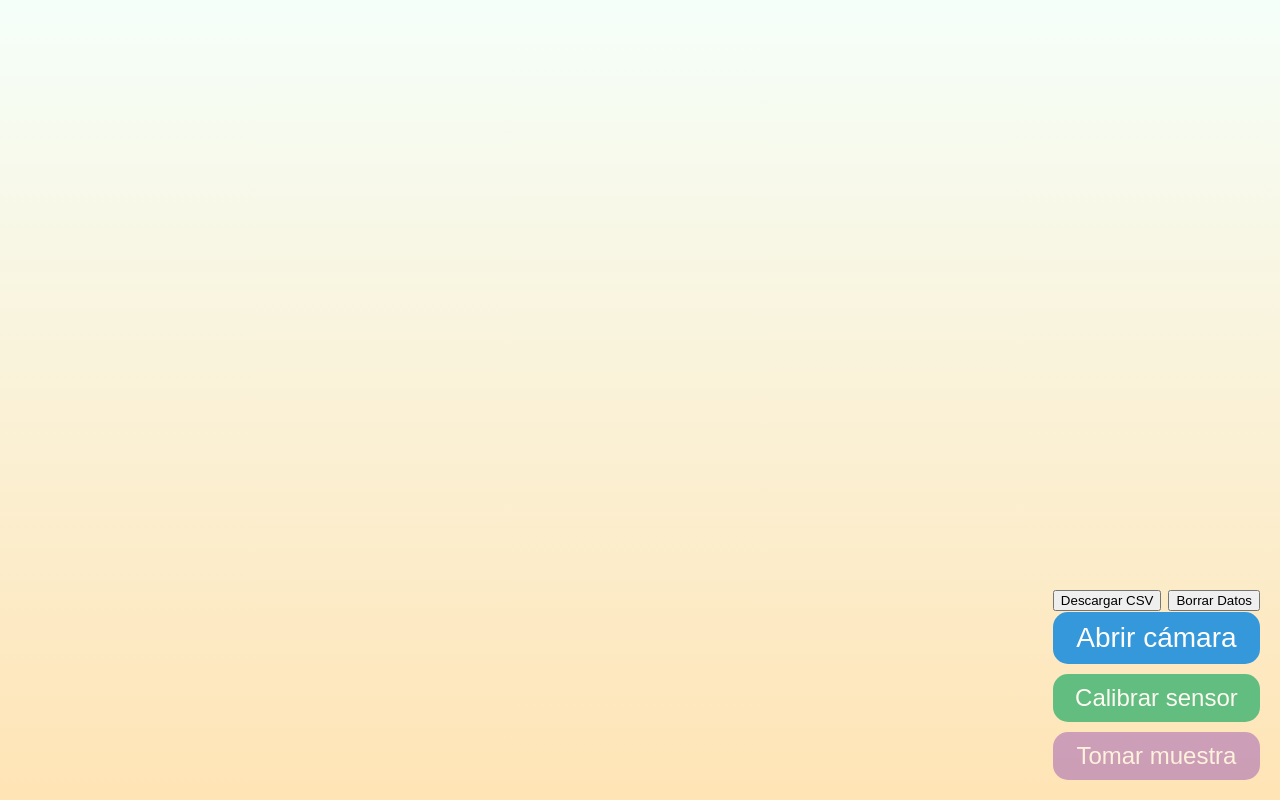
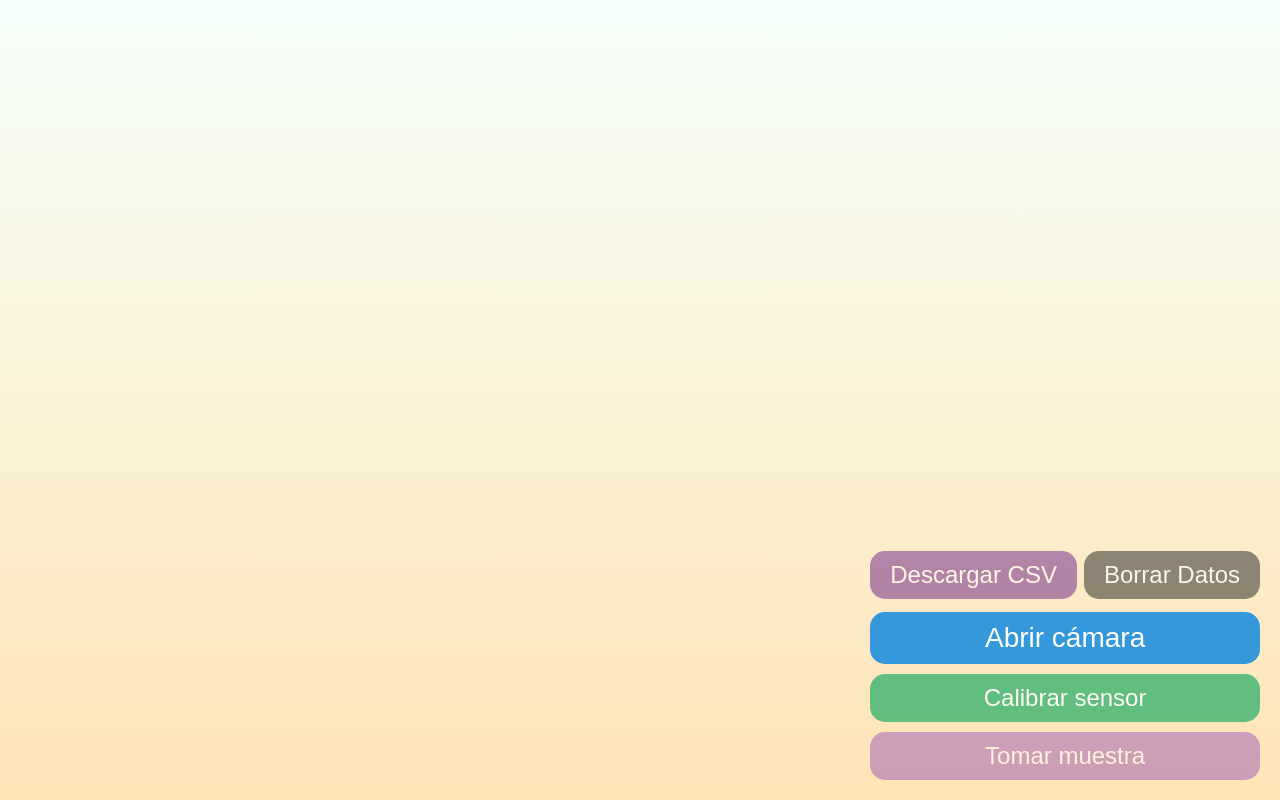
Before and after one commit to EmilioLem/ground-eye-analysis, a plain HTML site: page index.html in a window 1280 px wide. Drawn offline with Linux system fonts and the light colour scheme.

Commit message:
He terminadoooooo, el estilo para teléfonos funciona bien

```diff
--- a/index.html
+++ b/index.html
@@ -49,7 +49,7 @@
         </select></p> -->
 
         <p><span id="colorR"></span></p>
-        <div>
+        <div id="extraBtnS">
 
             <button id="downloadCsvBtn">Descargar CSV</button>
             <button id="deleteData">Borrar Datos</button>
--- a/styles/main.css
+++ b/styles/main.css
@@ -89,6 +89,32 @@ select{
     height: 200px;
 }
 
+#downloadCsvBtn{
+    margin-top: 10px;
+    padding: 10px 20px;
+    background-color: #681f87;
+    color: white;
+    border: none;
+    border-radius: 15px;
+    cursor: pointer;
+    font-size: 3vmin;
+    opacity: 0.5;
+}
+#deleteData{
+    margin-top: 10px;
+    padding: 10px 20px;
+    background-color: #100f12ed;
+    color: white;
+    border: none;
+    border-radius: 15px;
+    cursor: pointer;
+    font-size: 3vmin;
+    opacity: 0.5;
+}
+#extraBtnS{
+    margin-bottom: 13px;
+}
+
 #toggle-camera-btn {
     padding: 10px 20px;
     background-color: #3498db;
```
